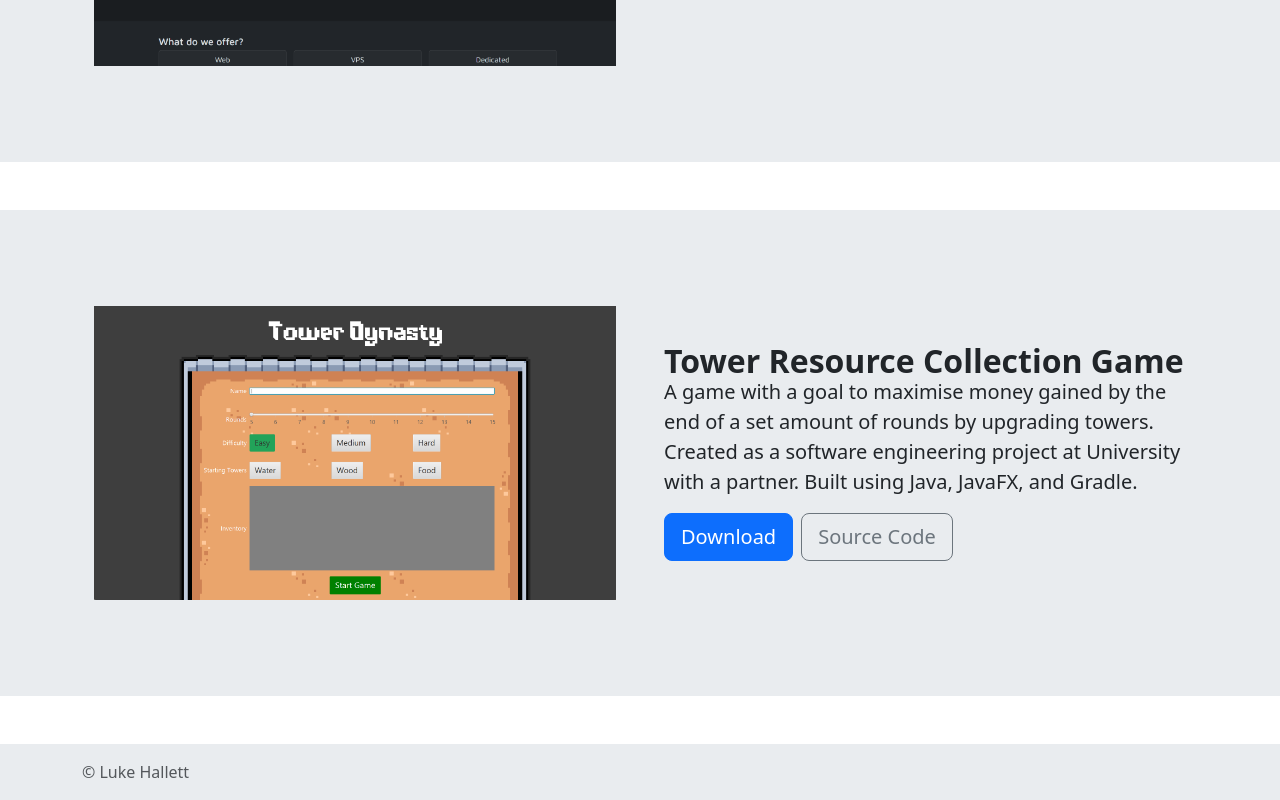
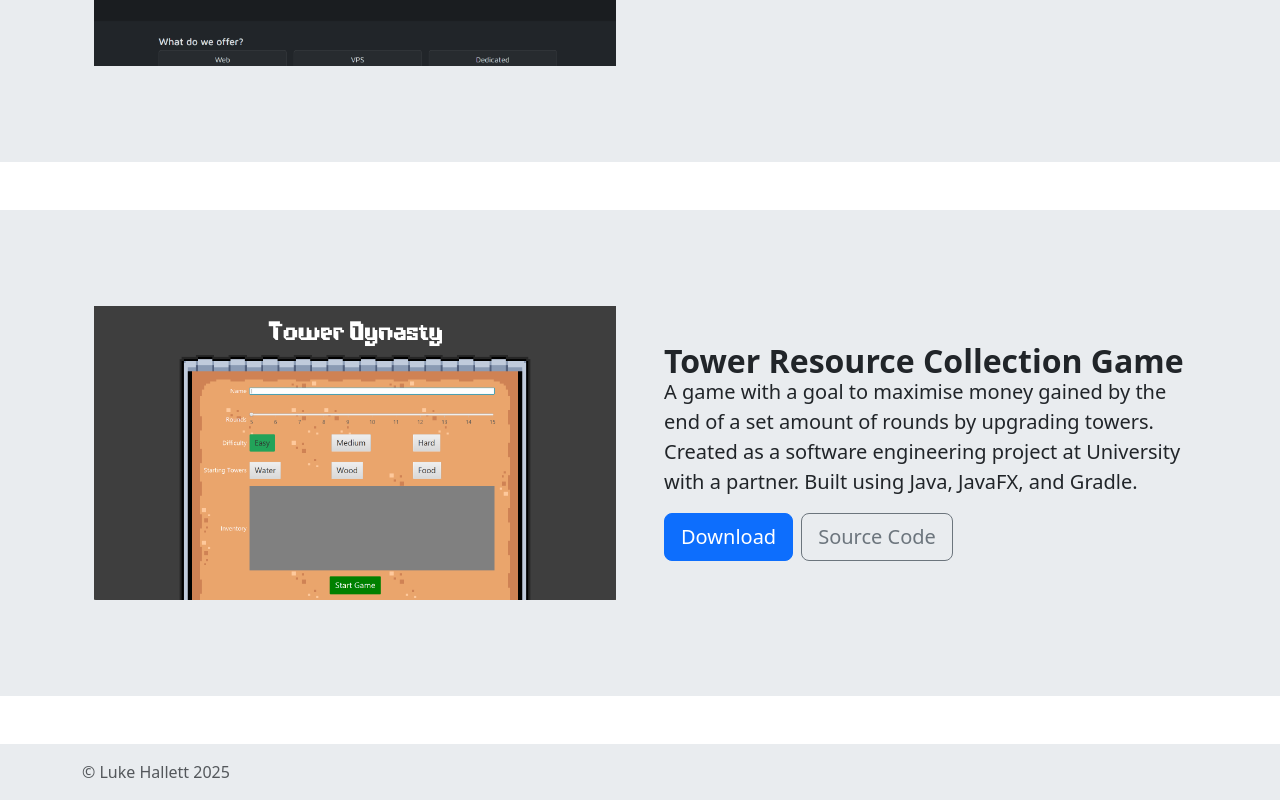
Before and after one commit to LukeHallett/lukeh.nz, a SvelteKit app: page /portfolio in a window 1280 px wide. Shown: the part 1360-2160 px from the top of the page. Built offline with nearby package versions, Linux system fonts and the light colour scheme.

Commit message:
Fix bootstrap js

```diff
--- a/src/routes/+layout.svelte
+++ b/src/routes/+layout.svelte
@@ -1,11 +1,11 @@
 <script lang="ts">
-    // import { onMount } from "svelte";
+    import { onMount } from "svelte";
 
     import '../app.scss';
 
-    // onMount(async () => {
-    //     window.bootstrap = await import('bootstrap/dist/js/bootstrap.bundle.min.js');
-    // });
+    onMount(async () => {
+        window.bootstrap = await import('bootstrap/dist/js/bootstrap.bundle.min.js');
+    });
 </script>
 
 <nav class="navbar navbar-expand-lg bg-body-tertiary">
@@ -31,7 +31,7 @@
     <div class="container">
         <footer class="d-flex flex-wrap justify-content-between align-items-center py-3">
             <div class="col-md-4 d-flex align-items-center">
-                <span class="mb-3 mb-md-0 text-body-secondary">&copy; Luke Hallett</span>
+                <span class="mb-3 mb-md-0 text-body-secondary">&copy; Luke Hallett 2025</span>
             </div>
 
 <!--            <ul class="nav col-md-4 justify-content-end list-unstyled d-flex">-->
```
